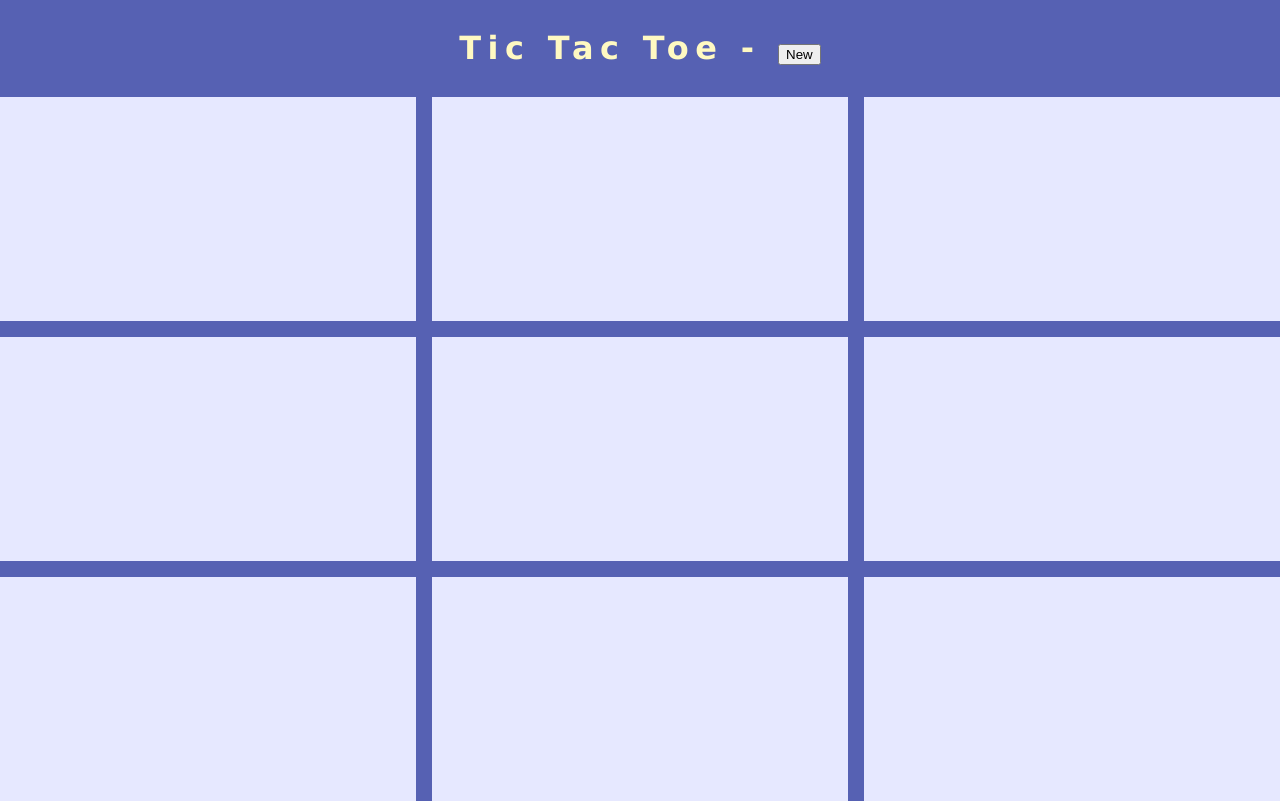
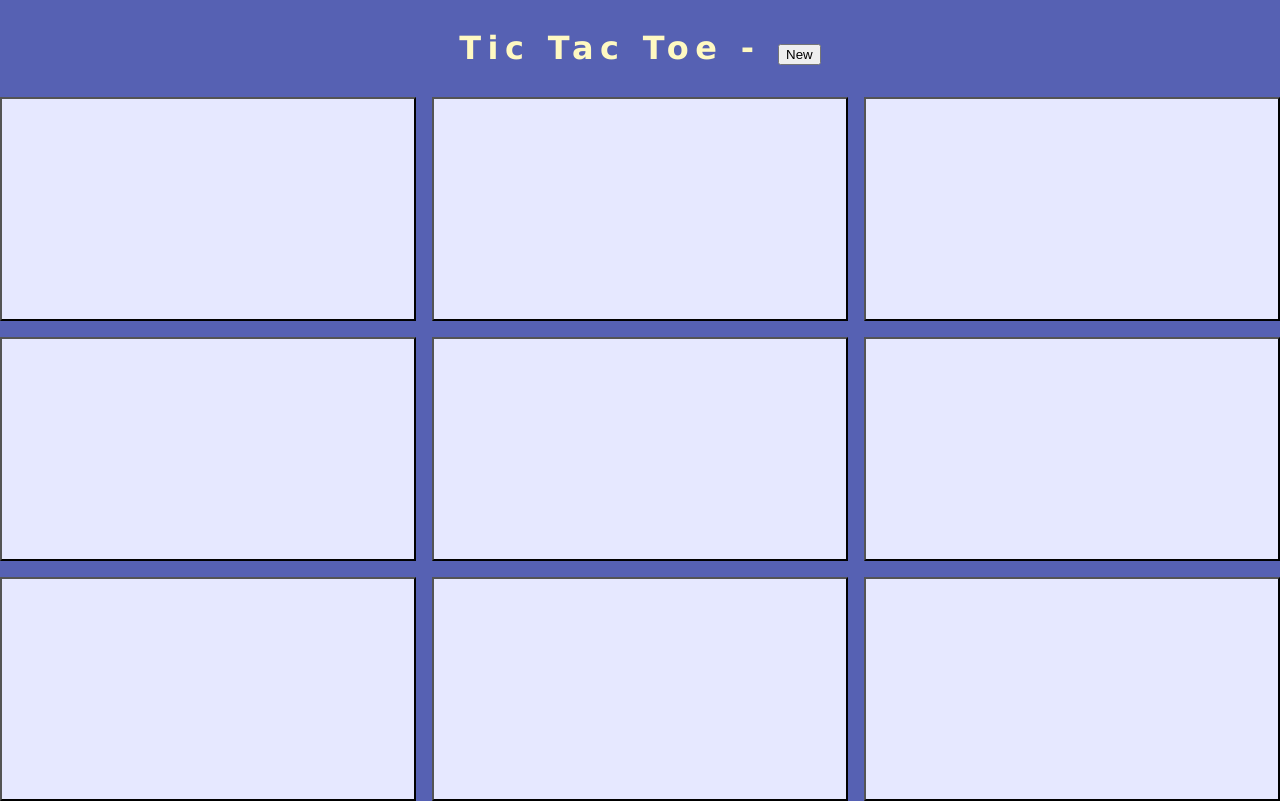
Before and after one commit to jbadge/ReactTicTacToe, a React (Vite) app: page / in a window 1280 px wide. Built offline with nearby package versions, Linux system fonts and the light colour scheme.

Commit message:
Changed li grid to buttons

```diff
--- a/src/App.tsx
+++ b/src/App.tsx
@@ -67,22 +67,19 @@ export function App() {
       <h1>
         {header} - <button onClick={handleNewGame}>New</button>
       </h1>
-      <ul>
-        {game.board.map(function (row, rowIndex) {
-          return row.map(function (column, columnIndex) {
-            return (
-              <li
-                key={columnIndex}
-                className={column === ' ' ? undefined : 'taken'}
-                onKeyDown={() => handleClickCell(rowIndex, columnIndex)}
-                onClick={() => handleClickCell(rowIndex, columnIndex)}
-              >
-                {game.board[rowIndex][columnIndex]}
-              </li>
-            )
-          })
-        })}
-      </ul>
+      <main>
+        {game.board.map((row, rowIndex) =>
+          row.map((column, columnIndex) => (
+            <button
+              key={columnIndex}
+              className={column === ' ' ? undefined : 'taken'}
+              onClick={() => handleClickCell(rowIndex, columnIndex)}
+            >
+              {game.board[rowIndex][columnIndex]}
+            </button>
+          ))
+        )}
+      </main>
     </div>
   )
 }
--- a/src/index.scss
+++ b/src/index.scss
@@ -34,16 +34,7 @@ h1 {
   background-color: var(--header-background);
 }
 
-ul,
-li {
-  /* Be gone margins! */
-  margin: 0;
-  padding: 0;
-  /* and list styles */
-  list-style: none;
-}
-
-ul {
+main {
   /* Make the height of the list equal to the height of the page MINUS the height taken by the header */
   height: calc(100vh - 3 * var(--header-font-size));
   /* Display the list as a 3 column and three row grid */
@@ -53,9 +44,8 @@ ul {
   gap: 1rem;
   /* Set the background color that will show through the gap */
   background-color: var(--square-text-color);
-}
 
-ul li {
+  button {
     /* Use a monospace font */
     font-family: monospace;
     font-size: var(--square-font-size);
@@ -70,16 +60,21 @@ ul li {
     /* Don't let the squares become too small */
     min-width: 3rem;
     min-height: 10rem;
+
+    &:focus {
+      background-color: red;
     }
 
-ul li.taken {
+    &.taken {
       cursor: not-allowed;
     }
 
-ul li.small {
+    &.small {
       font-size: 4rem;
     }
 
-ul li.not-allowed-click {
+    &.not-allowed-click {
       background-color: red;
     }
+  }
+}
```
Lines whose indentation alone changed are shown as unchanged.
